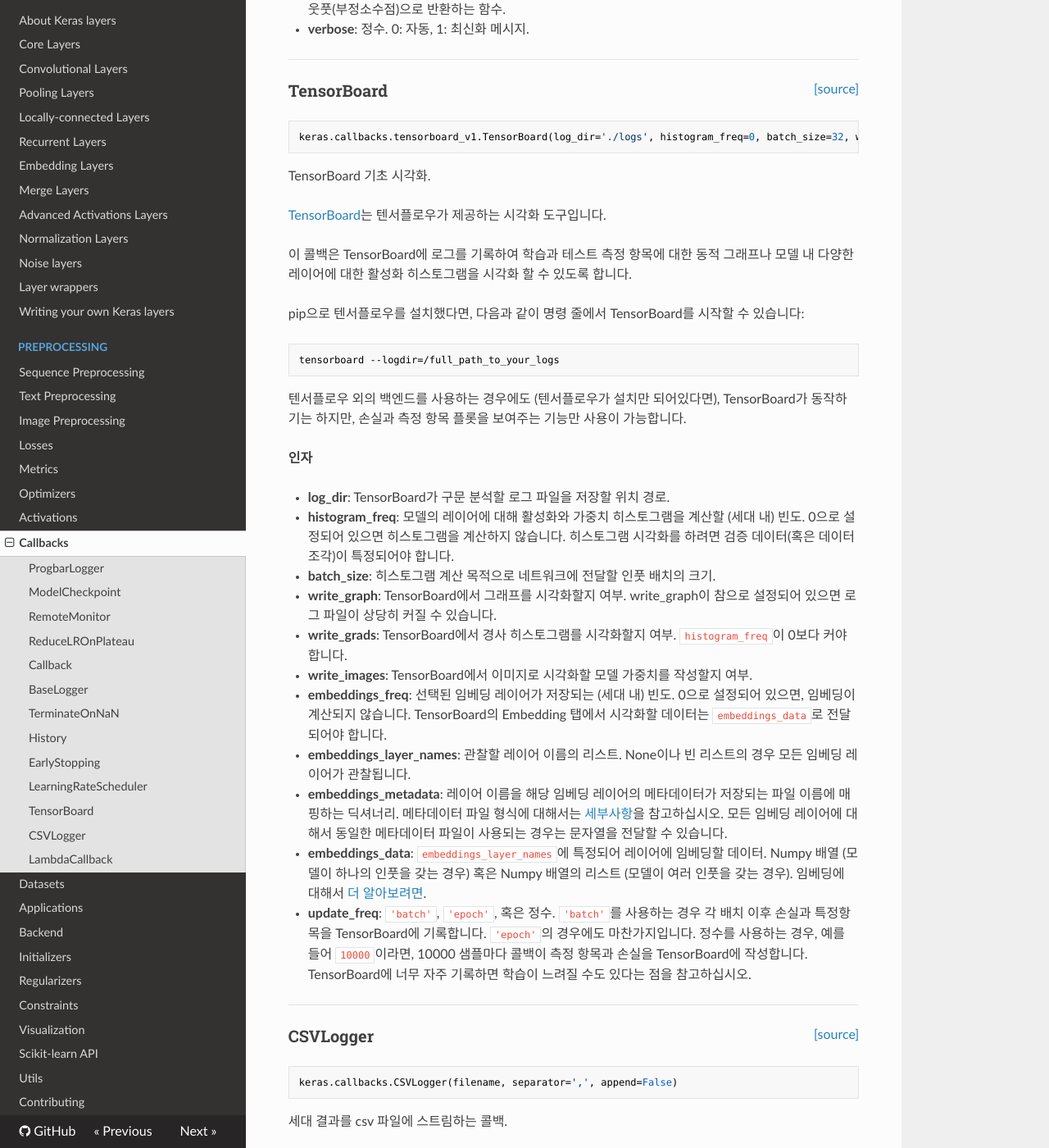
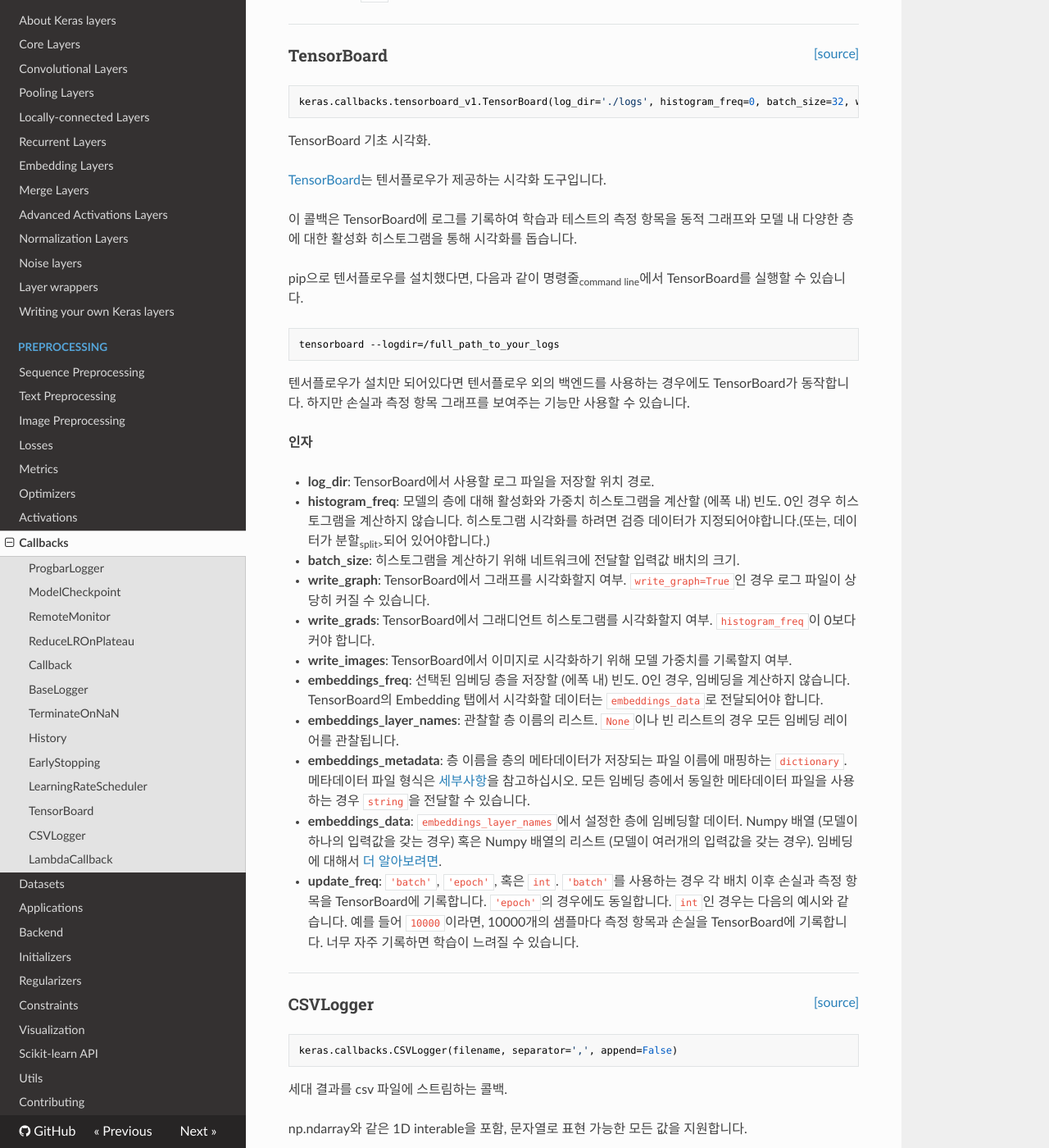
Before and after one commit to keras-team/keras-docs-ko, an MkDocs documentation site: the page built from sources/callbacks.md, in a window 1280 px wide and 1400 px high, scrolled down 4860 px. Shown: the whole window at 82% size. Built offline with MkDocs 1.6.1, drawn with Linux system fonts in a browser that asks for light colours; nearby versions of some CDN libraries; some of the changed text lies outside the part shown.

Commit message:
Update callbacks.md

````diff
--- a/sources/callbacks.md
+++ b/sources/callbacks.md
@@ -119,15 +119,16 @@
 - __monitor__: 관찰할 항목. 학습률을 감소시킬지 판단할 때 기준이 되는 항목.
 - __factor__: 학습률을 줄이는 정도.
     new_lr = lr * factor
-- __patience__: 학습을 멈추기 전 `mointor`의 값에 진전이 없는 에폭의 수. `patience`개의 에폭 동안 `monitor`의 값에 진전이 없으면 학습을 멈춥니다.
+- __patience__: 학습을 멈추기 위해 기다릴 `mointor`의 값에 진전이 없는 에폭의 수.
+    `patience`개의 에폭 동안 `monitor`의 값에 진전이 없으면 학습을 멈춥니다.
     검증 빈도 (`model.fit(validation_freq=5)`)가 1보다 크다면 매 에폭마다 검증 값<sub>validation quantity</sub>을 계산하지 않습니다.
 - __verbose__: `int`. 0: 메세지 없음, 1: 메시지를 업데이트합니다.
 - __mode__: {auto, min, max} 중 하나. `min` 모드에서는
-    `monitor`의 값이 더 이상 감소하지
-    않으면 학습이 멈춥니다. `max` 모드에서는
-    `monitor`의 값이 더 이상 증가하지
+    관찰하는 항목이 더 이상 감소하지
+    않으면 학습을 멈춥니다. `max` 모드에서는
+    관찰하는 항목이 더 이상 증가하지
     않으면 학습이 멈춥니다. `auto` 모드에서는
-    `monitor`에 의해 자동으로 설정됩니다.
+    관찰하는 항목에 따라 자동으로 설정됩니다.
 - __min_delta__: 새로운 최적값을 계산할 기준점. 유의미한 변화에서만 값을 업데이트하기 위해서입니다.
 - __cooldown__: 학습률을 감소시킨 뒤 학습을 다시 정상적으로 진행하기 위해 기다려야하는 에폭의 수
 - __min_lr__: 학습률의 하한선.
@@ -146,26 +147,26 @@
 __속성__
 
 - __params__: `dictionary`. 학습 매개변수
-    (예. 다변 모드, 배치 크기, 세대 수…).
+    (예. 메세지 출력 여부, 배치 크기, 에폭 수…).
 - __model__: `keras.models.Model`의 인스턴스.
     학습 중인 모델의 참조.
 
-콜백 메서드가 인수로 받는
-`logs` 딕셔너리는 현재 배치 혹은 세대에 적절한
-수치에 대한 키를 담습니다.
+콜백 메서드가 인자로 받는
+`logs` 딕셔너리는 현재 배치 혹은 에폭과 관련된
+값에 대한 키를 담습니다.
 
 현재 `Sequential` 모델 클래스의 `.fit()` 메서드는
 콜백에 전달하는 `logs`에 다음의
-수치를 포함합니다:
+값을 포함합니다:
 
-on_epoch_end: 로그에 `acc`와 `loss`가 포함되고
-`val_loss`와 (`fit`에서 검증이 사용으로 설정된 경우)
-`val_acc`는(검증과 정확성 모니터링이 사용으로 설정된 경우)
+on_epoch_end: 로그에 `acc`와 `loss`를 포함하고
+`val_loss`와 (`fit`에서 검증을 사용하는 경우)
+`val_acc`는(검증과 정확도 모니터링을 사용하는 경우)
 선택적으로 포함됩니다.
-on_batch_begin: 로그에는 `size`와
-현재 배치의 샘플의 수가 포함됩니다.
-on_batch_end: 로그에는 `loss`가 포함되고, 선택적으로 `acc`가 포함됩니다
-(정확성 모니터링이 사용으로 설정된 경우).
+on_batch_begin: 로그에 `size`와
+현재 배치의 샘플의 수를 포함합니다.
+on_batch_end: 로그에 `loss`를 포함하고, 선택적으로 `acc`를 포함합니다
+(정확도 모니터링을 사용하는 경우).
 
 ----
 
@@ -176,15 +177,15 @@
 keras.callbacks.BaseLogger(stateful_metrics=None)
 ```
 
-측정항목의 세대 평균을 축적하는 콜백..
+측정항목의 에폭 평균을 축적하는 콜백.
 
-이 콜백은 모든 케라스 모델에 자동적으로 적용됩니다.
+이 콜백은 모든 케라스 모델에 자동으로 적용됩니다.
 
 __인자__
 
-- __stateful_metrics__: 세대에 걸쳐 평균을 내면 *안 되는*
-    측정 항목의 문자열 이름의 Iterable.
-    `on_epoch_end`에서는 이 리스트의 측정 항목을 원본 그대로 로그합니다.
+- __stateful_metrics__: 에폭에 걸쳐 평균을 내면 *안 되는*
+    측정 항목 이름의 `string` Iterable.
+    `on_epoch_end`에서는 이 리스트의 측정 항목을 원래 값 그대로 로그합니다.
     그 외 측정 항목은 `on_epoch_end`에서 평균을 구해 로그합니다.
 
 ----
@@ -223,37 +224,29 @@
 keras.callbacks.EarlyStopping(monitor='val_loss', min_delta=0, patience=0, verbose=0, mode='auto', baseline=None, restore_best_weights=False)
 ```
 
-관찰하는 수량이 개선되지 않으면 학습을 멈춥니다.
+관찰하는 값이 향상되지 않으면 학습을 멈춥니다.
 
 __인자__
 
-- __monitor__: 관찰할 수량.
-- __min_delta__: 관찰하는 수량이 향상되었다고 판단할
-    최소한의 변화, 다시 말해 min_delta
-    미만의 절대적 변화는 향상되었다고
-    판단하지 않습니다.
-- __patience__: number of epochs that produced the monitored
-    after which training will be stopped.
-    quantity with no improvement after which training will
-    be stopped.
-    Validation quantities may not be produced for every
-    epoch, if the validation frequency
-    (`model.fit(validation_freq=5)`) is greater than one.
-- __verbose__: 다변 모드.
+- __monitor__: 관찰할 항목. 학습률을 감소시킬지 판단할 때 기준이 되는 항목.
+- __min_delta__: 관찰하는 항목이 향상되었다고 판단하는
+    최소한의 변화량, 다시 말해 min_delta보다
+    절대 변화량이 작다면 향상되었다고 판단하지 않습니다.
+- __patience__: n학습을 멈추기 위해 기다릴 `mointor`의 값에 진전이 없는 에폭의 수.
+    `patience`개의 에폭 동안 `monitor`의 값에 진전이 없으면 학습을 멈춥니다.
+    검증 빈도 (`model.fit(validation_freq=5)`)가 1보다 크다면 매 에폭마다 검증 값<sub>validation quantity</sub>을 계산하지 않습니다.
+- __verbose__: 상세 정보 표시 정도.
 - __mode__: {auto, min, max} 중 하나. `min` 모드에서는
-    관찰하는 수량이 더 이상 감소하지
-    않으면 학습이 멈춥니다. `max` 모드에서는
-    관찰하는 수량이 더 이상 증가하지
-    않으면 학습이 멈춥니다; `auto` 모드에서는
-    관찰하는 수량의 이름에서
-    방향성이 자동적으로 유추됩니다.
-- __baseline__: 관찰하는 수량이 도달해야 하는 베이스라인 값.
-    모델이 베이스라인을 초과하는 향상을 보이지 않으면
-    학습이 멈춥니다.
-- __restore_best_weights__: 관찰하는 수량의 최선 값이 발생한 세대에서
-    모델 가중치를 복원할지 여부.
-    거짓인 경우, 학습의 마지막 단계에서 얻어진
-    모델 가중치가 사용됩니다.
+    관찰하는 항목이 더 이상 감소하지
+    않으면 학습을 멈춥니다. `max` 모드에서는
+    관찰하는 항목이 더 이상 증가하지
+    않으면 학습이 멈춥니다. `auto` 모드에서는
+    관찰하는 항목에 따라 자동으로 설정됩니다.
+- __baseline__: 관찰하는 항목이 도달해야 하는 최소값.
+    모델의 향상도가 이 값보다 작으면 학습을 멈춥니다.
+- __restore_best_weights__: 관찰 항목이 가장 좋은 값을 보인 에폭의 모델 가중치를 사용할지 여부.
+    `restore_best_weights=False`인 경우, 가장 최신 단계의 학습에서 나온
+    모델 가중치를 사용합니다.
 
 
 ----
@@ -265,14 +258,13 @@
 keras.callbacks.LearningRateScheduler(schedule, verbose=0)
 ```
 
-학습 속도 스케쥴러.
+학습률 스케쥴러.
 
 __인자__
 
-- __schedule__: 세대 색인(정수, 0에서 색인 시작)과 현재
-    학습 속도를 인풋으로 받고, 새로운 학습 속도를
-    아웃풋(부정소수점)으로 반환하는 함수.
-- __verbose__: 정수. 0: 자동, 1: 최신화 메시지.
+- __schedule__: 에폭 인덱스(`int`, 인덱스는 0에서 시작)와 현재
+    학습률을 입력값으로 받고, 새로운 학습률(`float`)을 반환하는 함수.
+- __verbose__: `int`. 0: 메세지 없음, 1: 메시지를 업데이트합니다.
 
 ----
 
@@ -289,59 +281,57 @@
 텐서플로우가 제공하는 시각화 도구입니다.
 
 이 콜백은 TensorBoard에 로그를 기록하여
-학습과 테스트 측정 항목에 대한 동적 그래프나
-모델 내 다양한 레이어에 대한 활성화 히스토그램을
-시각화 할 수 있도록 합니다.
+학습과 테스트의 측정 항목을 동적 그래프와
+모델 내 다양한 층에 대한 활성화 히스토그램을 통해
+시각화를 돕습니다.
 
 pip으로 텐서플로우를 설치했다면, 다음과 같이
-명령 줄에서 TensorBoard를 시작할 수 있습니다:
+명령줄<sub>command line</sub>에서 TensorBoard를 실행할 수 있습니다.
 ```sh
 tensorboard --logdir=/full_path_to_your_logs
 ```
 
+텐서플로우가 설치만 되어있다면
 텐서플로우 외의 백엔드를 사용하는 경우에도
-(텐서플로우가 설치만 되어있다면), TensorBoard가 동작하기는 하지만,
-손실과 측정 항목 플롯을 보여주는 기능만 사용이 가능합니다.
+TensorBoard가 동작합니다. 하지만
+손실과 측정 항목 그래프를 보여주는 기능만 사용할 수 있습니다.
 
 __인자__
 
-- __log_dir__: TensorBoard가 구문 분석할 로그 파일을
+- __log_dir__: TensorBoard에서 사용할 로그 파일을
     저장할 위치 경로.
-- __histogram_freq__: 모델의 레이어에 대해 활성화와 가중치 히스토그램을 계산할
-    (세대 내) 빈도. 0으로 설정되어 있으면 히스토그램을 계산하지
-    않습니다. 히스토그램 시각화를 하려면 검증 데이터(혹은 데이터 조각)이
-    특정되어야 합니다.
-- __batch_size__: 히스토그램 계산 목적으로 네트워크에 전달할
-    인풋 배치의 크기.
+- __histogram_freq__: 모델의 층에 대해 활성화와 가중치 히스토그램을 계산할
+    (에폭 내) 빈도. 0인 경우 히스토그램을 계산하지
+    않습니다. 히스토그램 시각화를 하려면 검증 데이터가 지정되어야합니다.(또는, 데이터가 분할<sub>split></sub>되어 있어야합니다.)
+- __batch_size__: 히스토그램을 계산하기 위해 네트워크에 전달할
+    입력값 배치의 크기.
 - __write_graph__: TensorBoard에서 그래프를 시각화할지 여부.
-    write_graph이 참으로 설정되어 있으면
-    로그 파일이 상당히 커질 수 있습니다.
-- __write_grads__: TensorBoard에서 경사 히스토그램를 시각화할지 여부.
+    `write_graph=True`인 경우 로그 파일이 상당히 커질 수 있습니다.
+- __write_grads__: TensorBoard에서 그래디언트 히스토그램를 시각화할지 여부.
     `histogram_freq`이 0보다 커야 합니다.
-- __write_images__: TensorBoard에서 이미지로 시각화할 모델 가중치를
-    작성할지 여부.
-- __embeddings_freq__: 선택된 임베딩 레이어가 저장되는 (세대 내) 빈도.
-    0으로 설정되어 있으면, 임베딩이 계산되지 않습니다.
+- __write_images__: TensorBoard에서 이미지로 시각화하기 위해 모델 가중치를
+    기록할지 여부.
+- __embeddings_freq__: 선택된 임베딩 층을 저장할 (에폭 내) 빈도.
+    0인 경우, 임베딩을 계산하지 않습니다.
     TensorBoard의 Embedding 탭에서 시각화할 데이터는
     `embeddings_data`로 전달되어야 합니다.
-- __embeddings_layer_names__: 관찰할 레이어 이름의 리스트.
-    None이나 빈 리스트의 경우 모든 임베딩 레이어가 관찰됩니다.
-- __embeddings_metadata__: 레이어 이름을 해당 임베딩 레이어의 메타데이터가 저장되는
-    파일 이름에 매핑하는 딕셔너리. 메타데이터 파일 형식에 대해서는
+- __embeddings_layer_names__: 관찰할 층 이름의 리스트.
+    `None`이나 빈 리스트의 경우 모든 임베딩 레이어를 관찰됩니다.
+- __embeddings_metadata__: 층 이름을 층의 메타데이터가 저장되는
+    파일 이름에 매핑하는 `dictionary`. 메타데이터 파일 형식은
     [세부사항](https://www.tensorflow.org/guide/embedding#metadata)을
-    참고하십시오. 모든 임베딩 레이어에 대해서 동일한 메타데이터
-    파일이 사용되는 경우는 문자열을 전달할 수 있습니다.
-- __embeddings_data__: `embeddings_layer_names`에 특정되어 레이어에
-    임베딩할 데이터. Numpy 배열 (모델이 하나의 인풋을 갖는 경우) 혹은
-    Numpy 배열의 리스트 (모델이 여러 인풋을 갖는 경우).
+    참고하십시오. 모든 임베딩 층에서 동일한 메타데이터
+    파일을 사용하는 경우 `string`을 전달할 수 있습니다.
+- __embeddings_data__: `embeddings_layer_names`에서 설정한 층에
+    임베딩할 데이터. Numpy 배열 (모델이 하나의 입력값을 갖는 경우) 혹은
+    Numpy 배열의 리스트 (모델이 여러개의 입력값을 갖는 경우).
     임베딩에 대해서 [더 알아보려면](
     https://www.tensorflow.org/guide/embedding).
-- __update_freq__: `'batch'`, `'epoch'`, 혹은 정수. `'batch'`를 사용하는 경우
-    각 배치 이후 손실과 특정항목을 TensorBoard에 기록합니다.
-    `'epoch'`의 경우에도 마찬가지입니다. 정수를 사용하는 경우,
-    예를 들어 `10000`이라면, 10000 샘플마다 콜백이 측정 항목과 손실을
-    TensorBoard에 작성합니다. TensorBoard에 너무 자주 기록하면
-    학습이 느려질 수도 있다는 점을 참고하십시오.
+- __update_freq__: `'batch'`, `'epoch'`, 혹은 `int`. `'batch'`를 사용하는 경우
+    각 배치 이후 손실과 측정 항목을 TensorBoard에 기록합니다.
+    `'epoch'`의 경우에도 동일합니다. `int`인 경우는 다음의 예시와 같습니다.
+    예를 들어 `10000`이라면, 10000개의 샘플마다 측정 항목과 손실을
+    TensorBoard에 기록합니다. 너무 자주 기록하면 학습이 느려질 수 있습니다.
 
 ----
 
@@ -472,7 +462,7 @@
 model.fit(x_train, y_train, batch_size=128, epochs=20, verbose=0, callbacks=[history])
 
 print(history.losses)
-# 아웃풋
+# 출력값
 '''
 [0.66047596406559383, 0.3547245744908703, ..., 0.25953155204159617, 0.25901699725311789]
 '''
````
